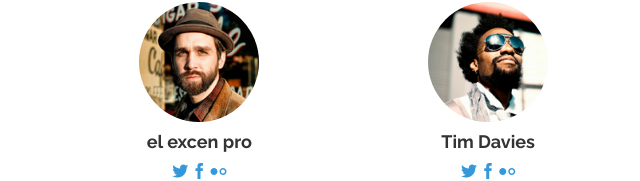
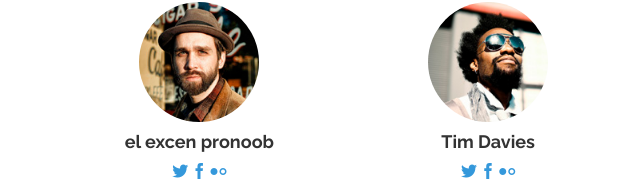
Before and after one commit to ibimarine/GameOver, a plain HTML site: page public_html/index.html in a window 1280 px wide. Shown: the part 3272-3453 px from the top of the page, 0-640 px from the left. Drawn offline with Linux system fonts and the light colour scheme.

Commit message:
hey motherfucker

```diff
--- a/public_html/index.html
+++ b/public_html/index.html
@@ -167,7 +167,7 @@
 				<div class="col-lg-3 centered">
 					<img class="img img-circle" src="assets/img/team/team01.jpg" height="120px" width="120px" alt="">
 					<br>
-					<h4><b>el excen pro</b></h4>
+					<h4><b>el excen pronoob</b></h4>
 					<a href="#" class="icon icon-twitter"></a>
 					<a href="#" class="icon icon-facebook"></a>
 					<a href="#" class="icon icon-flickr"></a>
```
